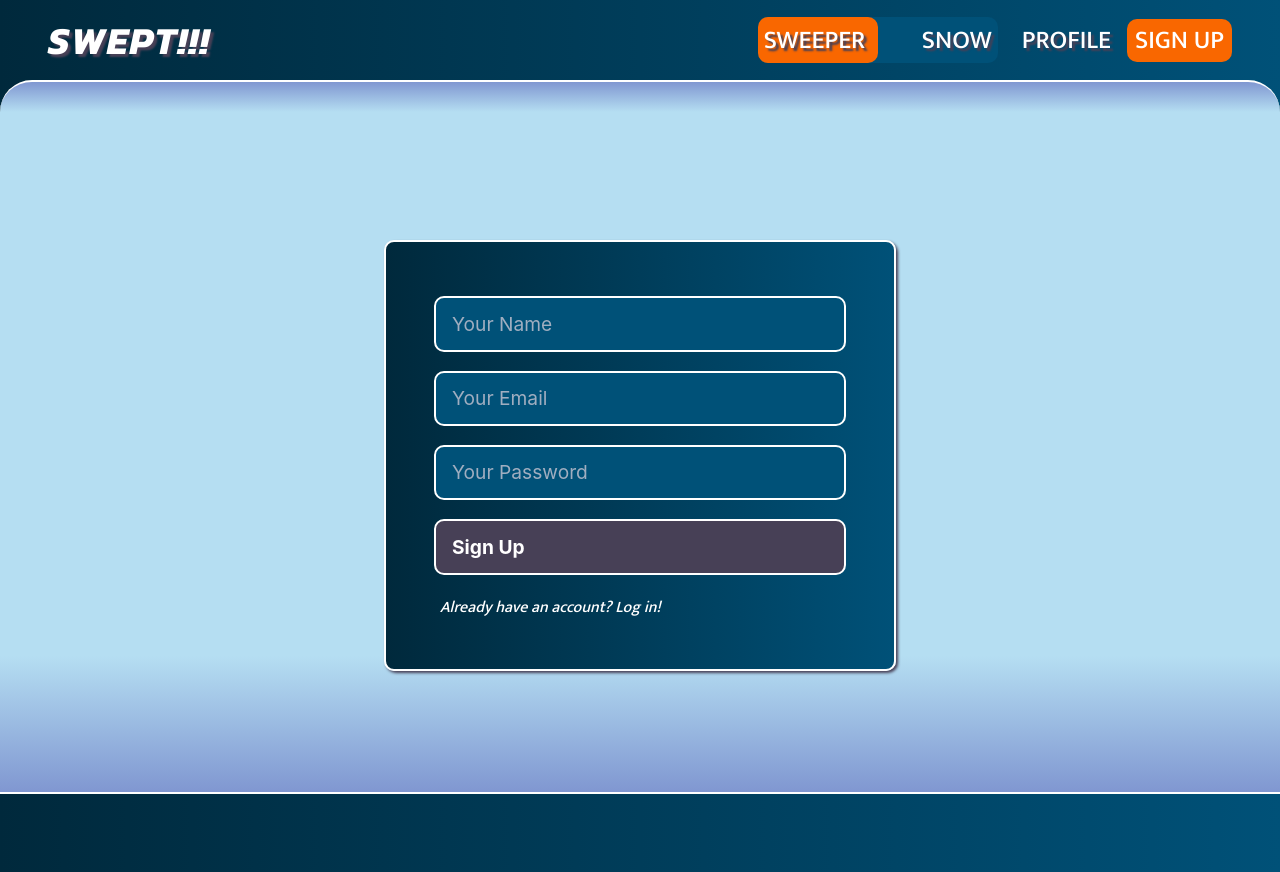
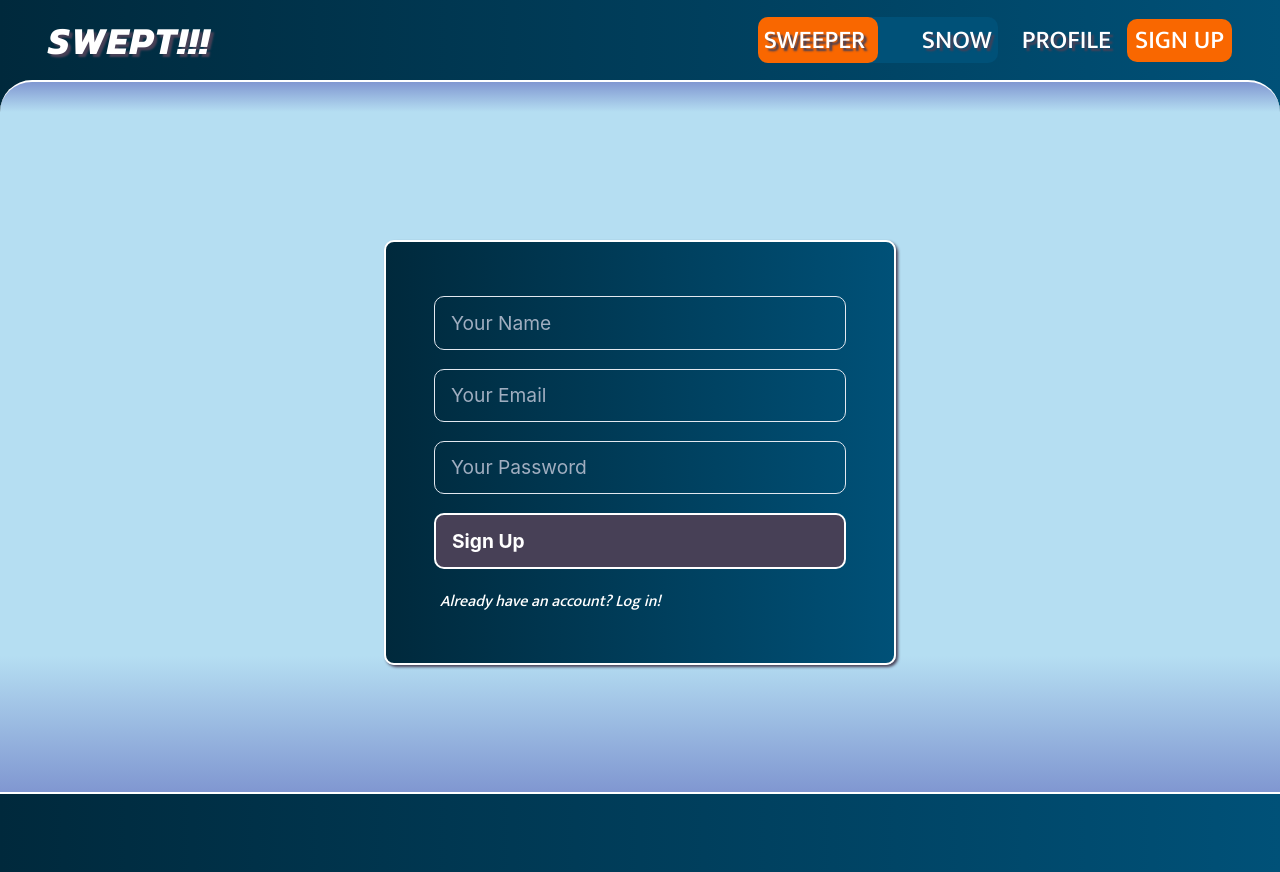
Before and after one commit to elliottdombrowski/SWEPT-02, a React (Create React App) app in the folder client/: page /login in a window 1280 px wide. Built offline with nearby package versions, Linux system fonts and the light colour scheme.

Commit message:
swapped login/signup inputs w/ chakra inputs

```diff
--- a/client/src/components/LoginForm/LoginForm.js
+++ b/client/src/components/LoginForm/LoginForm.js
@@ -1,4 +1,5 @@
 import React, { useState } from 'react';
+import { Input } from '@chakra-ui/react';
 import { useMutation } from '@apollo/client';
 import { LOGIN_USER } from '../../utils/mutations';
 import { validateEmail } from '../../utils/helpers';
@@ -43,7 +44,8 @@ const LoginForm = () => {
   return (
     <form className='login-form' onSubmit={handleFormSubmit}>
       <p className='error-msg'>{err}</p>
-      <input
+      <Input
+        size='xl'
         type='text'
         name='email'
         onChange={handleInputChange}
@@ -53,7 +55,8 @@ const LoginForm = () => {
         className='login-input'
       />
 
-      <input
+      <Input
+        size='xl'
         type='text'
         name='password'
         onChange={handleInputChange}
--- a/client/src/components/SignupForm/SignupForm.js
+++ b/client/src/components/SignupForm/SignupForm.js
@@ -1,5 +1,6 @@
 import React, { useState } from 'react';
 import { useMutation } from '@apollo/client';
+import { Input } from '@chakra-ui/react';
 import { ADD_USER } from '../../utils/mutations';
 import { validateEmail } from '../../utils/helpers';
 import Auth from '../../utils/auth';
@@ -35,7 +36,8 @@ const LoginForm = () => {
   return (
     <form className='login-form' onSubmit={handleFormSubmit}>
           <p className='error-msg'>{err}</p>
-          <input
+          <Input
+            size='xl'
             type='text'
             name='username'
             onChange={handleInputChange}
@@ -45,7 +47,8 @@ const LoginForm = () => {
             className='login-input'
           />
 
-          <input
+          <Input
+            size='xl'
             type='text'
             name='email'
             onChange={handleInputChange}
@@ -55,7 +58,8 @@ const LoginForm = () => {
             className='login-input'
           />
 
-          <input
+          <Input
+            size='xl'
             type='text'
             name='password'
             onChange={handleInputChange}
```
